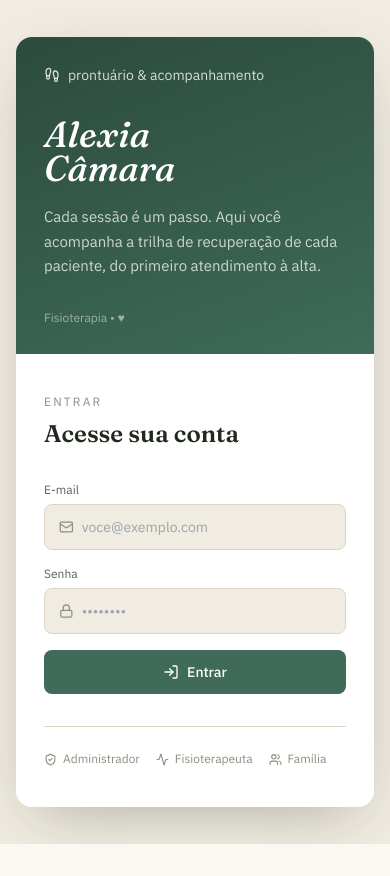
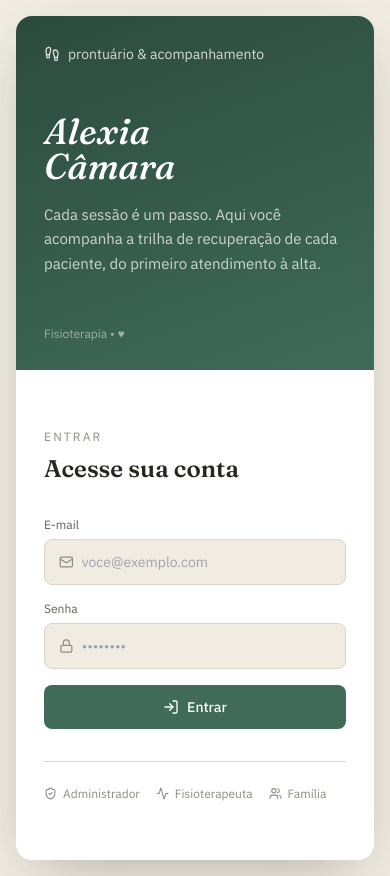
Before and after one commit to MarcioParanhos/alexia-camara-app, a Next.js app: page /login in a window 390 px wide. Before the commit the page ends 844 px from the top, so only its background shows below. Built offline with nearby package versions, Linux system fonts and the light colour scheme.

Commit message:
:recycle: refactor: adjust layout for LoginPage to improve responsiveness

```diff
--- a/app/login/page.tsx
+++ b/app/login/page.tsx
@@ -38,7 +38,7 @@ export default function LoginPage() {
   return (
     <div className="min-h-screen flex items-center justify-center p-4 sm:p-6" style={{ background: C.surface }}>
       <div
-        className="grid md:grid-cols-2 md:min-h-[640px] w-full max-w-4xl rounded-2xl overflow-hidden"
+        className="grid md:grid-cols-2 md:min-h-[640px] min-h-screen w-full rounded-2xl overflow-hidden"
         style={{ boxShadow: "0 20px 60px -20px rgba(34,41,31,0.35)" }}
       >
         <div
```
